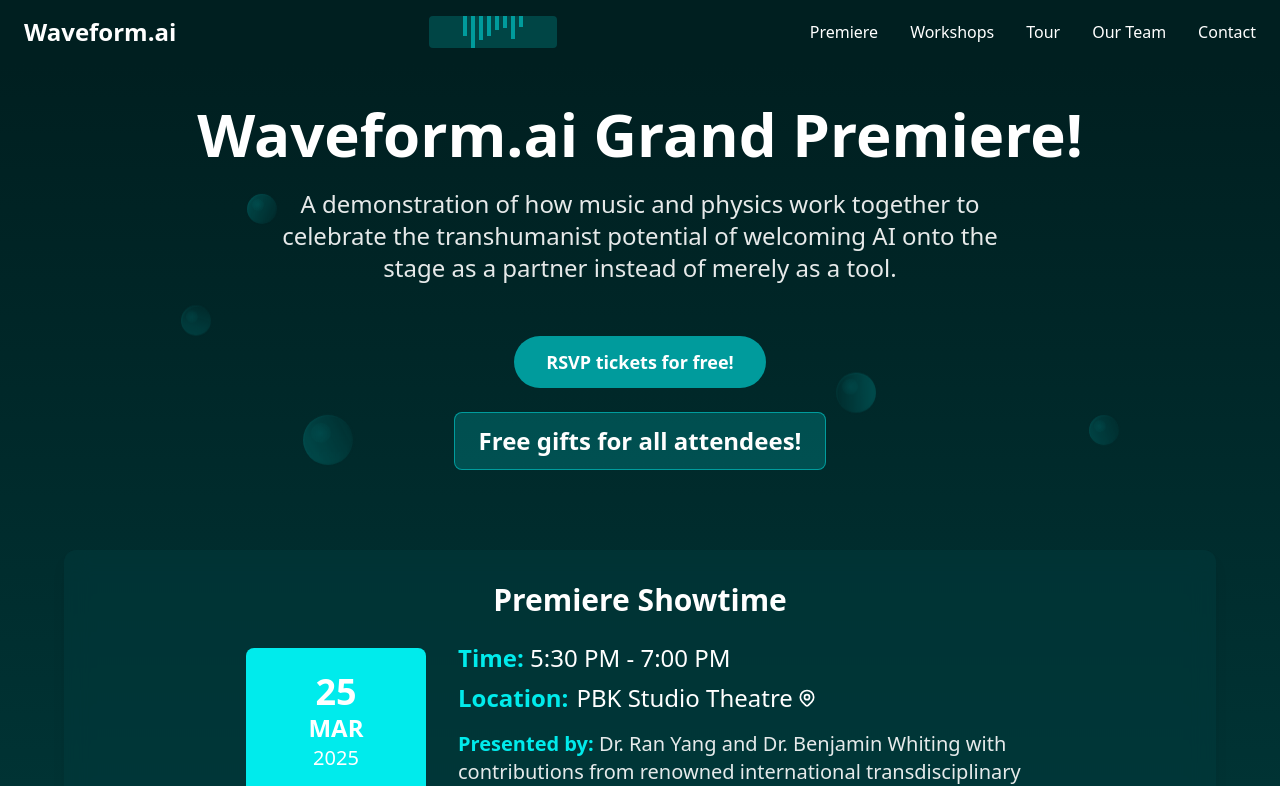
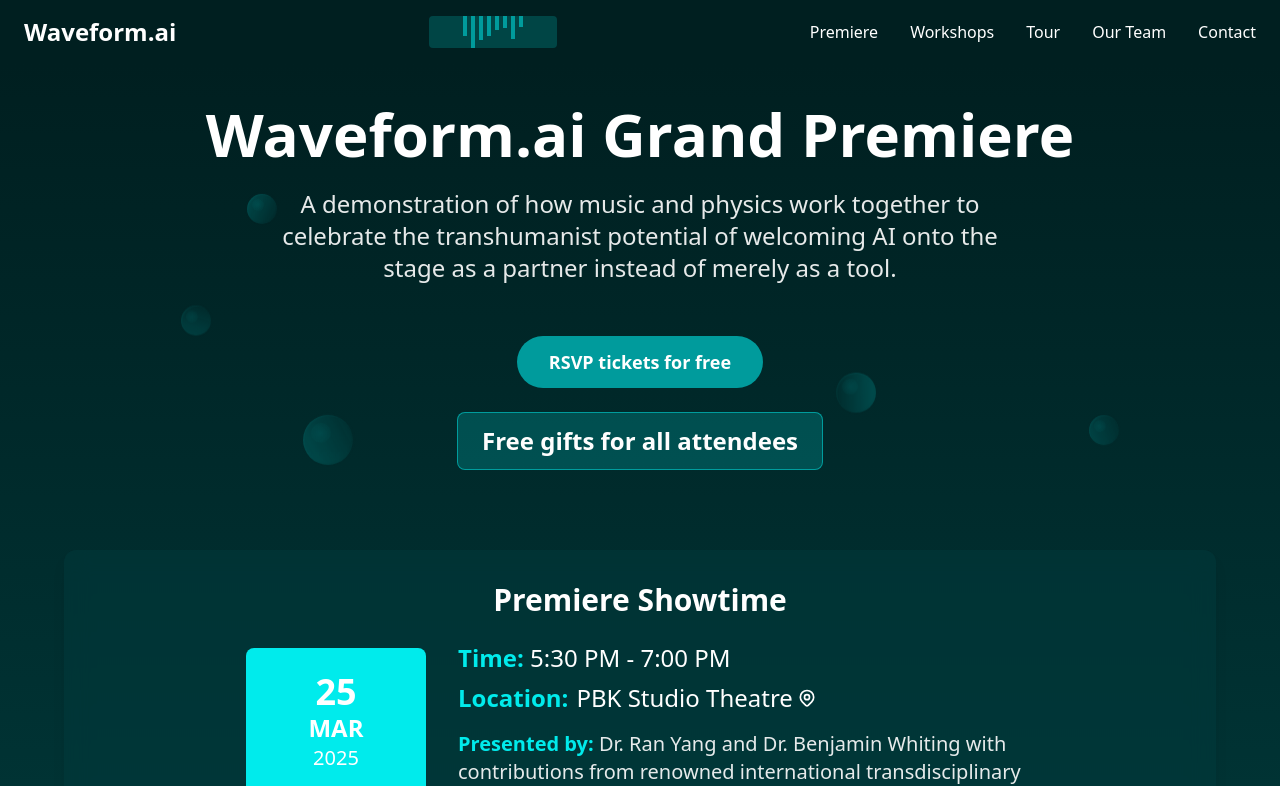
Before and after one commit to CTlandu/waveform.ai_colin_copy, a React (Vite) app in the folder frontend/: page /premiere in a window 1280 px wide. Shown: the top 786 px of the page. Built offline with nearby package versions, Linux system fonts and the light colour scheme.

Commit message:
Fix: remove exclamation marks

```diff
--- a/frontend/src/Components/FeaturedGrid.jsx
+++ b/frontend/src/Components/FeaturedGrid.jsx
@@ -19,7 +19,7 @@ const FeaturedGrid = () => {
               ★
             </span>
             <h2 className="text-2xl md:text-3xl font-extrabold tracking-wider animate-pulse">
-              FREE Tickets & Gifts for all events!!
+              FREE Tickets & Gifts for all events
             </h2>
           </div>
           <div className="absolute top-0 left-0 w-full h-full bg-white opacity-10 transform rotate-45"></div>
@@ -31,7 +31,7 @@ const FeaturedGrid = () => {
         {/* Left Side - Premiere Information */}
         <div className="bg-primary-20/30 backdrop-blur-md rounded-xl p-8 shadow-lg hover:shadow-xl transition-shadow">
           <h2 className="text-3xl font-bold text-white mb-4 text-center">
-            Grand Premiere!
+            Grand Premiere
           </h2>
 
           <div className="bg-primary-40/20 rounded-lg p-6">
@@ -232,7 +232,7 @@ const FeaturedGrid = () => {
               </div>
 
               <p className="text-primary-90 mt-2 text-lg">
-                Free gifts! Origami lessons and exclusive merch access!
+                Free gifts! Origami lessons and exclusive merch access
               </p>
             </div>
           </div>
--- a/frontend/src/Pages/PremierePage.jsx
+++ b/frontend/src/Pages/PremierePage.jsx
@@ -16,7 +16,7 @@ const PremierePage = () => {
         <div className="max-w-7xl mx-auto">
           <div className="text-center">
             <h1 className="text-3xl md:text-6xl font-bold text-white mb-6">
-              Waveform.ai Grand Premiere!
+              Waveform.ai Grand Premiere
             </h1>
             <p className="text-xl md:text-2xl text-white/90 mb-8 max-w-3xl mx-auto">
               A demonstration of how music and physics work together to
@@ -29,13 +29,13 @@ const PremierePage = () => {
               target="_blank"
               rel="noopener noreferrer"
             >
-              RSVP tickets for free!
+              RSVP tickets for free
             </a>
           </div>
           <div className="mt-6 text-center">
             <div className="inline-block bg-primary-90/20 px-6 py-3 rounded-lg border border-primary-90/50 animate-pulse">
               <span className="text-2xl font-bold text-white">
-                Free gifts for all attendees!
+                Free gifts for all attendees
               </span>
             </div>
           </div>
```
